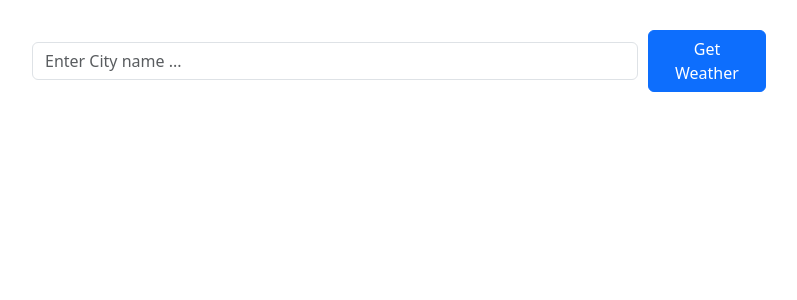
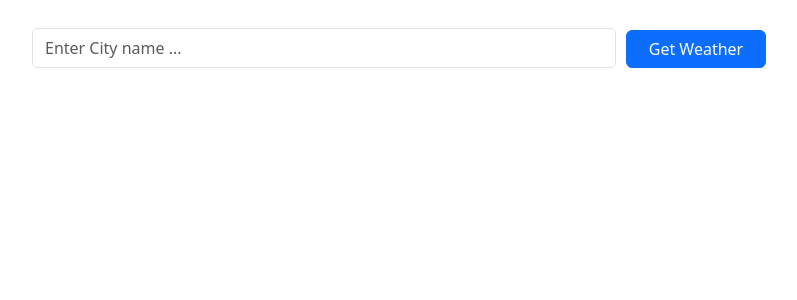
Before and after one commit to yashverma03/weather-forecast, a React (Create React App) app in the folder client/: page / in a window 1280 px wide. Shown: the top 300 px of the page, without its empty margins (236-1033 px from the left). Built offline with nearby package versions, Linux system fonts and the light colour scheme.

Commit message:
updated Home component

```diff
--- a/client/src/components/Home/Home.jsx
+++ b/client/src/components/Home/Home.jsx
@@ -1,6 +1,8 @@
 import React, { useState } from 'react';
 import { FormControl, Button, Form } from 'react-bootstrap';
 import styles from './Home.module.css';
+import API_URL from '../../config/api';
+import axios from 'axios';
 import WeatherCondition from '../WeatherCondition/WeatherCondition';
 import WeatherForecast from '../WeatherForecast/WeatherForecast';
 
@@ -8,17 +10,31 @@ const Home = () => {
   const [cityName, setCityName] = useState('');
   const [weatherData, setWeatherData] = useState(null);
 
-  const handleOnSubmit = (e) => {
+  const handleOnSubmit = async (e) => {
     e.preventDefault();
 
+    if (cityName.trim() !== '') {
+      try {
+        const repsonse = await axios.get(`${API_URL}?cityName=${cityName}`);
+        const data = repsonse.data;
 
+        setWeatherData(data);
+      } catch (error) {
+        console.error('Error fetching weather data:', error);
+      }
+    }
   };
 
   return (
     <div>
       <div className={styles.formContainer}>
         <Form className={styles.form} onSubmit={handleOnSubmit}>
-          <FormControl className={styles.input} placeholder='Enter City name ...' />
+          <FormControl
+            className={styles.input}
+            placeholder='Enter City name ...'
+            value={cityName}
+            onChange={(e) => setCityName(e.target.value)}
+          />
 
           <Button className={styles.button} variant='primary' type='submit'>
             Get Weather
@@ -28,8 +44,8 @@ const Home = () => {
 
       {weatherData && (
         <>
-          <WeatherCondition />
-          <WeatherForecast />
+          <WeatherCondition data={weatherData.currentWeather} />
+          <WeatherForecast data={weatherData.forecastData} />
         </>
       )}
     </div>
--- a/client/src/components/Home/Home.module.css
+++ b/client/src/components/Home/Home.module.css
@@ -4,15 +4,21 @@
 
 .form {
   display: flex;
-  align-items: center;
+  justify-content: center;
   padding: 0 20%;
+
+  @media (max-width: 768px) {
+    padding: 0 10%;
+  }
 }
 
 .input {
-  width: 50%;
+  height: 40px;
+  margin-top: 8px;
 }
 
 .button {
   margin: 10px;
   width: 140px;
+  min-width: 140px;
 }
```
